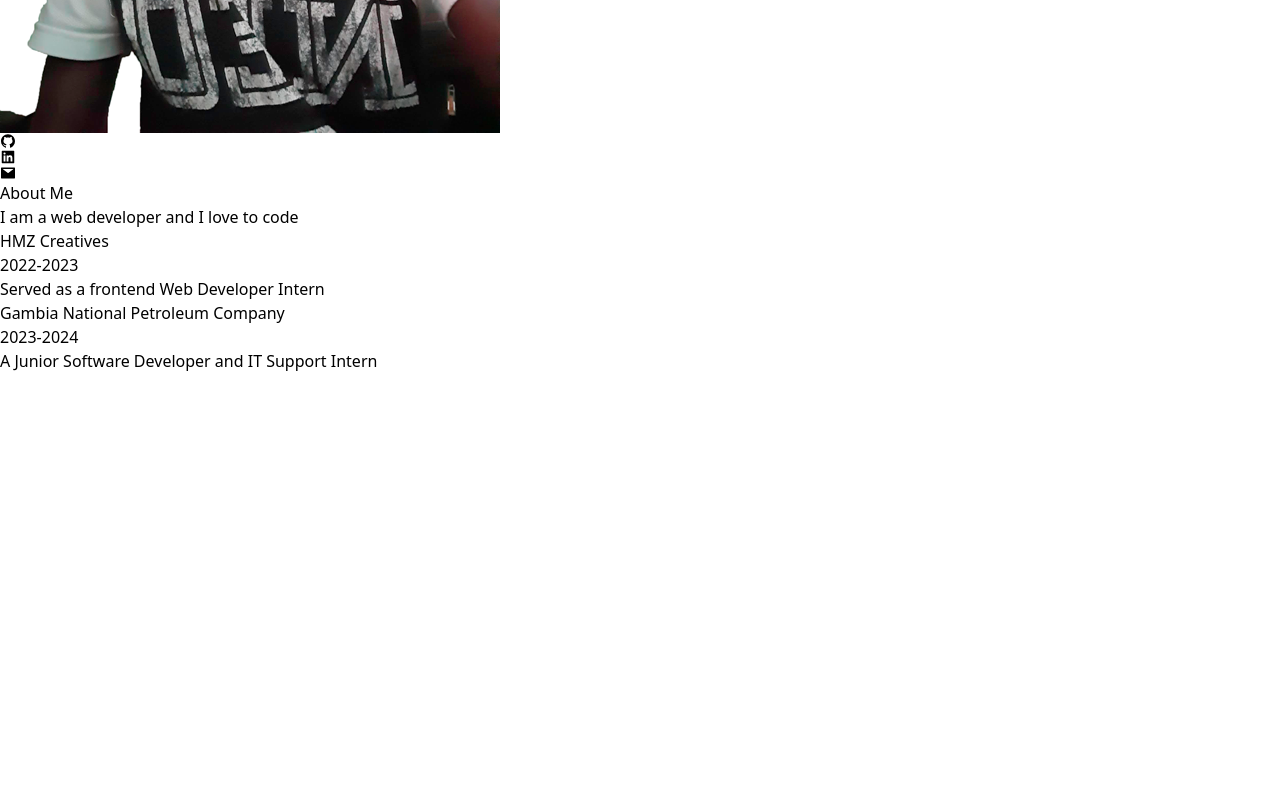
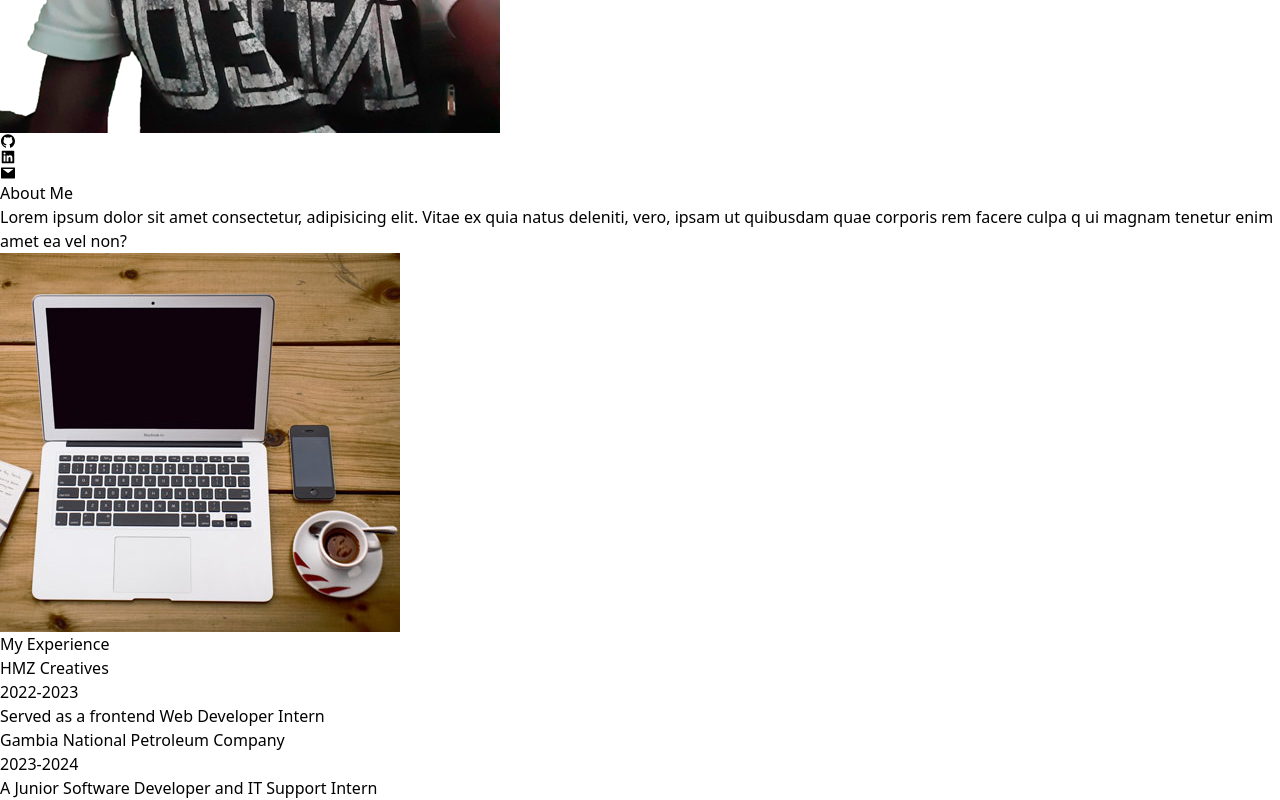
Before and after one commit to Amadou-Marong/my-updated-portfolio, a React (Vite) app: page / in a window 1280 px wide. Shown: the part 1362-2162 px from the top of the page. Before the commit the page ends 1735 px from the top, so only its background shows below. Built offline with nearby package versions, Linux system fonts and the light colour scheme.

Commit message:
added about section

```diff
--- a/src/About.jsx
+++ b/src/About.jsx
@@ -1,15 +1,25 @@
+import aboutImg from './assets/workplace.jpg'
 const About = () => {
     return (
-        <div className="max-w-[1300px] md:h-[70vh] flex items-center justify-center mx-auto bg-blue-600">
-           <div className="flex flex-row gap-4">
-                <div>
-                    <h1>About Me</h1>
-                    <p>
-                        I am a web developer and I love to code
-                    </p>
+        <div className="py-10 text-white h-auto max-w-[1400px] mx-auto bg-gradient-to-b from-gray-500 to-gray-800 left-1/2" id="about">
+           <div className="flex sm:flex-row flex-col-reverse items-center justify-between md:gap-6 gap-12 px-10 mx-auto">
+                <div className="">
+                    <div className="p-2">
+                        <div className="text-gray-300 my-3 max-w-[500px]">
+                            <h3 className="text-5xl text-justify leading-7 text-gray-200 font-semibold">About <span className='text-blue-400'>Me</span></h3>
+                            <p className="text-xl text-justify text-gray-400 my-8">
+                                Lorem ipsum dolor sit amet consectetur, adipisicing elit. Vitae ex quia natus
+                                deleniti, vero, ipsam ut quibusdam quae corporis rem facere culpa q
+                                ui magnam tenetur enim amet ea vel non?
+                            </p>
+                        </div>
+                    </div>
+
                 </div>
                 <div>
-
+                    <div className="w-[500] h-full">
+                        <img src={aboutImg} alt="about img" className='object-cover rounded-full w-[40vw] backdrop-invert bg-white/30'/>
+                    </div>
                 </div>
            </div>
         </div>
--- a/src/Experience.jsx
+++ b/src/Experience.jsx
@@ -6,7 +6,8 @@ const Experience = () => {
 
     return (
         <div className="py-10 max-w-[1300px] mx-auto relative">
-            <div className="hidden md:block absolute w-2 bg-gradient-to-b from-gray-500 to-gray-800 h-full left-1/2"></div>
+            <h3 className="text-5xl text-center leading-7 text-gray-800 font-semibold mb-6">My <span className="text-blue-400">Experience</span></h3>
+            <div className="hidden md:block absolute w-2 bg-gradient-to-b from-gray-500 to-gray-800 h-full left-1/2 my-8"></div>
             {experiences.map((exp, index) => {
                 return (
                     <div className={`flex ${index % 2 === 0 ?'justify-start': 'justify-end'} items-center my-8`} key={index}>
--- a/src/Hero.jsx
+++ b/src/Hero.jsx
@@ -16,15 +16,17 @@ const Hero = () => {
                     1000,
                     "IT Support",
                     1000
-                ]}b
+                ]}
                 speed={50}
                 repeat={Infinity}
             />
         </p>
-        <button href="/" title='Download CV' className='mt-6 p-2 bg-blue-700 rounded-xl max-w-[280px]'>Download CV</button>
+        <div>
+            <button href="/" title='Download CV' className='mt-6 p-2 bg-gray-700 rounded-xl max-w-[280px] text-white'>Download CV</button>
+        </div>
       </div>
       <div className='md:col-span-2 md:ml-28'>
-        <img src={profile} alt="profile" className='w-[200px] md:w-[400px] h-auto'/>
+        <img src={profile} alt="profile" className='w-[200px] md:w-[400px] h-auto rounded-full backdrop-invert bg-white/30'/>
       </div>
       <div className='text-5xl flex flex-row md:flex-col gap-10 '>
         <a href=""><AiFillGithub /></a>
--- a/src/Navbar.jsx
+++ b/src/Navbar.jsx
@@ -21,10 +21,10 @@ const Navbar = () => {
                 <li className="p-5"><Link to='/experience' smooth={true} ofset={50} duration={5000}>Experience</Link></li>
                 <li className="p-5"><Link to='/contact' smooth={true} ofset={50} duration={5000}>Contact</Link></li>
             </ul>
-            <div onClick={toggleNav} className="block md:hidden text-2xl font-bold p-4 bg-blue-600 text-white rounded-full mr-3 transition-opacity from-gray-600 duration-500">
+            <div onClick={toggleNav} className="block md:hidden text-2xl font-bold p-4 bg-gray-600 text-white rounded-full mr-3 transition-opacity from-gray-600 duration-500">
                 {nav ? <AiOutlineClose/> : <AiOutlineMenu/>}
             </div>
-            <ul className={`md:hidden ${nav ? 'block' : 'hidden'} absolute z-10 top-24 left-0 w-full bg-blue-600 text-white h-full`}>
+            <ul className={`md:hidden ${nav ? 'block' : 'hidden'} absolute z-10 top-24 left-0 w-full bg-gray-600 text-white`}>
                 <li className="p-5"><Link to='/' smooth={true} ofset={50} duration={5000}>Home</Link></li>
                 <li className="p-5"><Link to='/about' smooth={true} ofset={50} duration={5000}>About</Link></li>
                 <li className="p-5"><Link to='/projects' smooth={true} ofset={50} duration={5000}>Projects</Link></li>
```
Also changed, not shown: src/assets/workplace.jpg (added).
